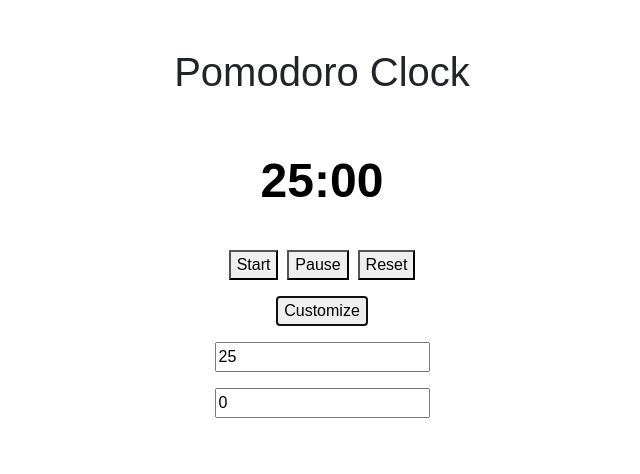
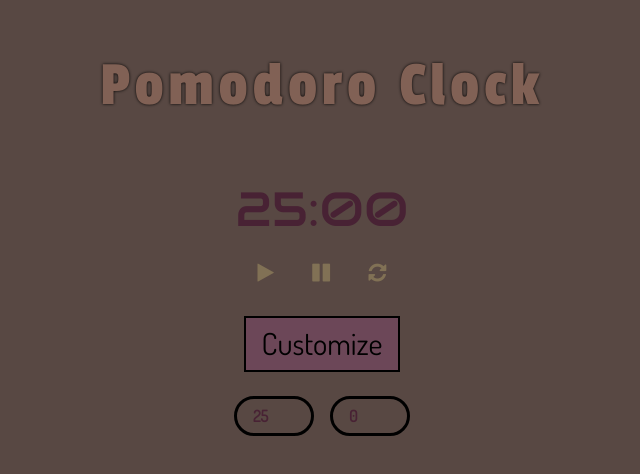
Before and after one commit to hamza-hajji/pomodoro-clock, a React (Create React App) app: page / in a window 1280 px wide. Both pictures are taken after a click on the button "Customize". Shown: the top 474 px of the page, without its empty margins (318-958 px from the left). Built offline with nearby package versions, Linux system fonts and the light colour scheme.

Commit message:
add styles

```diff
--- a/package.json
+++ b/package.json
@@ -3,6 +3,7 @@
   "version": "0.1.0",
   "private": true,
   "dependencies": {
+    "font-awesome": "^4.7.0",
     "react": "^16.0.0",
     "react-dom": "^16.0.0",
     "react-scripts": "1.0.17"
--- a/public/index.html
+++ b/public/index.html
@@ -10,6 +10,8 @@
     -->
     <link rel="manifest" href="%PUBLIC_URL%/manifest.json">
     <link rel="shortcut icon" href="%PUBLIC_URL%/favicon.ico">
+
+    <link href="https://fonts.googleapis.com/css?family=Audiowide|Dosis|Passion+One" rel="stylesheet">
 
     <link rel="stylesheet" href="https://maxcdn.bootstrapcdn.com/bootstrap/4.0.0-beta.2/css/bootstrap.min.css" integrity="sha384-PsH8R72JQ3SOdhVi3uxftmaW6Vc51MKb0q5P2rRUpPvrszuE4W1povHYgTpBfshb" crossorigin="anonymous">
 
--- a/src/App.css
+++ b/src/App.css
@@ -1,29 +1,85 @@
+body {
+  font-family: 'Dosis', sans-serif;
+  background-color: #584843;
+}
+
 header {
   margin-top: 3rem;
   margin-bottom: 2rem;
+  font-family: 'Passion One', cursive;
+  color: #816155;
+}
+header h1 {
+  font-size: 4rem;
+  text-shadow: 0 0 3px #000;
+  letter-spacing: .3rem;
 }
 
 #timer {
-  padding: 1rem;
-  margin-bottom: 1rem;
+  padding: 1rem 1rem 0;
 }
 
 #timer h2 {
   font-size: 3rem;
-  font-weight: bold;
+  font-family: 'Audiowide', cursive;
 }
 
 #buttons {
-  margin-bottom: 1rem;
+  margin-bottom: 1.5rem;
 }
 
 #inputs {
-  margin-top: 1rem;
-  display: flex;
-  flex-direction: column;
-  justify-content: space-between;
+  margin-top: 1.5rem;
 }
 
-.input {
-  margin-bottom: 1rem;
+input {
+  background-color: transparent;
+  color: #482234;
+  font-weight: bold;
+  font-size: 1rem;
+  border: 3px solid #000;
+  border-radius: 3rem;
+  padding: .3rem 1rem;
 }
+
+input:first-child {
+  margin-right: 1rem;
+}
+
+input:focus {
+  outline: none;
+}
+
+button:not(#custom) {
+  background: transparent;
+  font-size: 1.9rem;
+  padding: 0 1rem;
+  border: none;
+  cursor: pointer;
+}
+
+button i {
+  font-size: 1.3rem !important;
+  color: #817155;
+}
+
+button i:hover {
+  text-shadow: 0 0 1px #fcf;
+}
+
+button:focus {
+  outline: none;
+}
+
+button#custom {
+  cursor: pointer;
+  background-color: #6C4758;
+  padding: .2rem 1rem;
+  border: solid 2px #000;
+  font-size: 1.9rem;
+}
+
+button#custom:hover {
+  background-color: #6C4058;
+  padding: .2rem 1rem;
+}
--- a/src/components/Controls.js
+++ b/src/components/Controls.js
@@ -1,4 +1,6 @@
 import React from 'react';
+
+import 'font-awesome/css/font-awesome.min.css'
 
 export default ({
   start,
@@ -14,23 +16,21 @@ export default ({
     <div  className="text-center">
       <div id="buttons" className="row">
         <div className="col-12">
-          <button onClick={start}>Start</button>&nbsp;&nbsp;
-          <button onClick={pause}>Pause</button>&nbsp;&nbsp;
-          <button onClick={reset}>Reset</button>
+          <button onClick={start}><i className="fa fa-play"></i></button>&nbsp;&nbsp;
+          <button onClick={pause}><i className="fa fa-pause"></i></button>&nbsp;&nbsp;
+          <button onClick={reset}><i className="fa fa-refresh"></i></button>
         </div>
       </div>
-      <button onClick={showCustom}>Customize</button>
-      {customHidden ? null
-      : (
-        <div id="inputs" className="row">
-          <div className="input">
-            <input disabled={counting} type="number" onChange={changeMins} defaultValue={25} />
+      <button id="custom" onClick={showCustom}>Customize</button>
+      <div id="inputs" className="row">
+        {customHidden ? null
+        : (
+          <div className="col-12">
+              <input max="59" min="0" disabled={counting} type="number" onChange={changeMins} defaultValue={25} />
+              <input max="59" min="0" disabled={counting} type="number" onChange={changeSecs} defaultValue={0} />
           </div>
-          <div className="input">
-            <input disabled={counting} type="number" onChange={changeSecs} defaultValue={0} />
-          </div>
-        </div>
-      )}
+        )}
+      </div>
     </div>
   );
 };
--- a/src/components/Timer.js
+++ b/src/components/Timer.js
@@ -9,7 +9,7 @@ export default ({
 }) => {
   return (
     <div className="col-12 text-center" id="timer">
-      <h2 style={{color: danger ? 'red' : '#000'}}>{formatTime(minutes, seconds)}</h2>
+      <h2 style={{color: danger ? 'red' : '#482234'}}>{formatTime(minutes, seconds)}</h2>
     </div>
   );
 };
```
Also changed, not shown: 1 other file (tests, documents, lock files or other folders).
